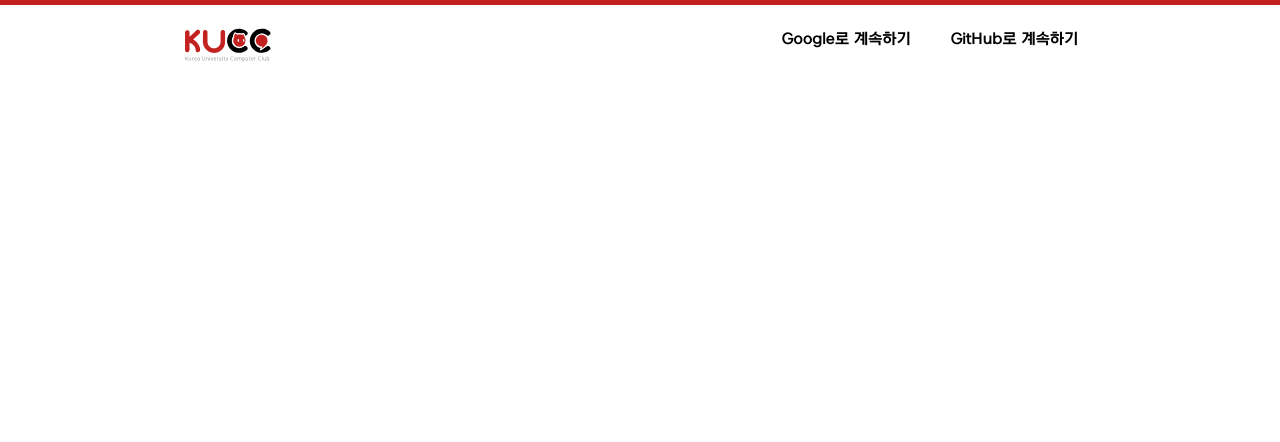
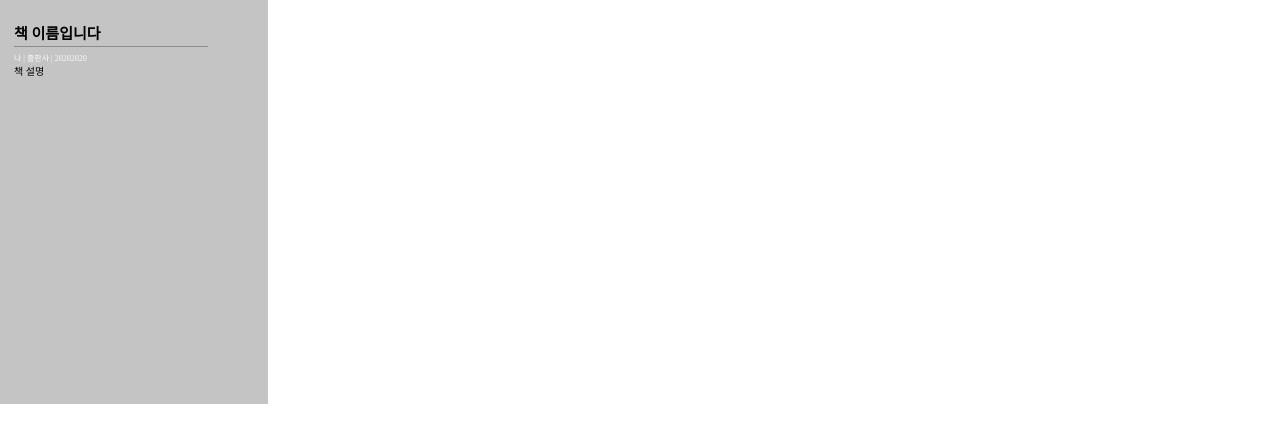
Before and after one commit to kucc/DEPRECIATED_OFFICIAL_kucc.library.service, a React (Create React App) app: page /#/ in a window 1280 px wide. Shown: the top 442 px of the page. Built offline with nearby package versions, Linux system fonts and the light colour scheme; no server answers.

Commit message:
feat: book component 추가

```diff
--- /dev/null
+++ b/src/components/Book/index.js
@@ -0,0 +1,29 @@
+import React from 'react';
+
+import {
+  StyledBookContainer,
+  StyledBookDesc,
+  StyledBookInfo,
+  StyledBookTitle,
+  StyledHorizontalLine,
+} from './style';
+
+export const Book = ({
+  title,
+  author,
+  publisher,
+  pubDate,
+  bookCover,
+  desc,
+}) => {
+  return (
+    <StyledBookContainer>
+      <StyledBookTitle>{title}</StyledBookTitle>
+      <StyledHorizontalLine />
+      <StyledBookInfo>
+        {author + ' | ' + publisher + ' | ' + pubDate}
+      </StyledBookInfo>
+      <StyledBookDesc>{desc}</StyledBookDesc>
+    </StyledBookContainer>
+  );
+};
--- /dev/null
+++ b/src/components/Book/style.js
@@ -0,0 +1,29 @@
+import styled from 'styled-components';
+
+export const StyledBookContainer = styled.div`
+  width: 240px;
+  height: 360px;
+  background-color: #c4c4c4;
+  padding: 22px 14px;
+`;
+
+export const StyledBookTitle = styled.div`
+  font-size: 15px;
+  font-weight: 700;
+`;
+
+export const StyledBookDesc = styled.div`
+  font-size: 10px;
+`;
+
+export const StyledBookInfo = styled.div`
+  color: #fbfbfb;
+  font-size: 8px;
+`;
+
+export const StyledHorizontalLine = styled.div`
+  width: 194px;
+  border-bottom: 1px solid #8b8b8b;
+  margin-top: 3px;
+  margin-bottom: 5px;
+`;
--- a/src/components/Router.js
+++ b/src/components/Router.js
@@ -1,12 +1,25 @@
 import { Route, HashRouter as Router, Routes } from 'react-router-dom';
 
+import { Book } from './Book';
+import { Footer } from './Footer';
 import { Header } from './Header';
 
 const AppRouter = () => {
   return (
     <Router>
       <Routes>
-        <Route path='/' element={<Header />} />
+        <Route
+          path='/'
+          element={
+            <Book
+              title='책 이름입니다'
+              author='나'
+              desc='책 설명'
+              publisher='출판사'
+              pubDate='20202020'
+            />
+          }
+        />
       </Routes>
     </Router>
   );
```
